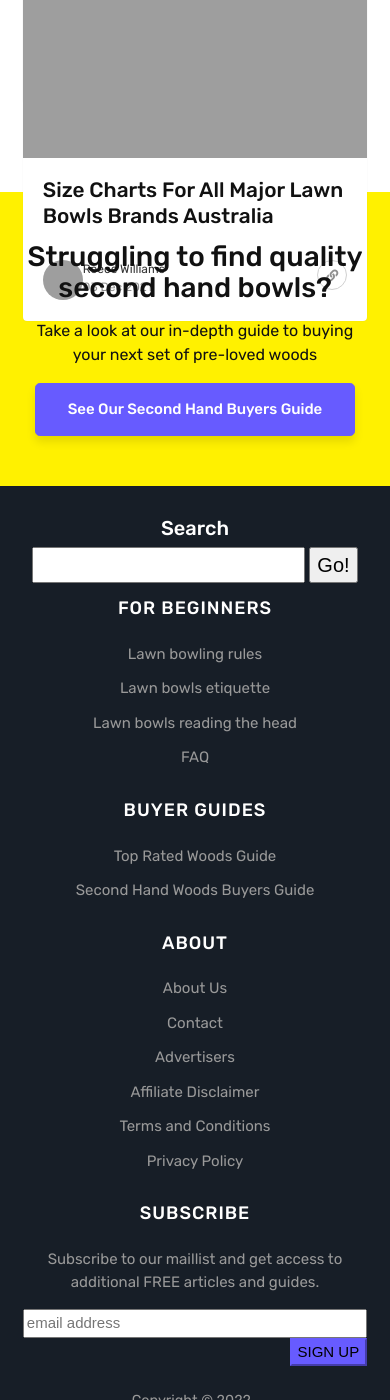
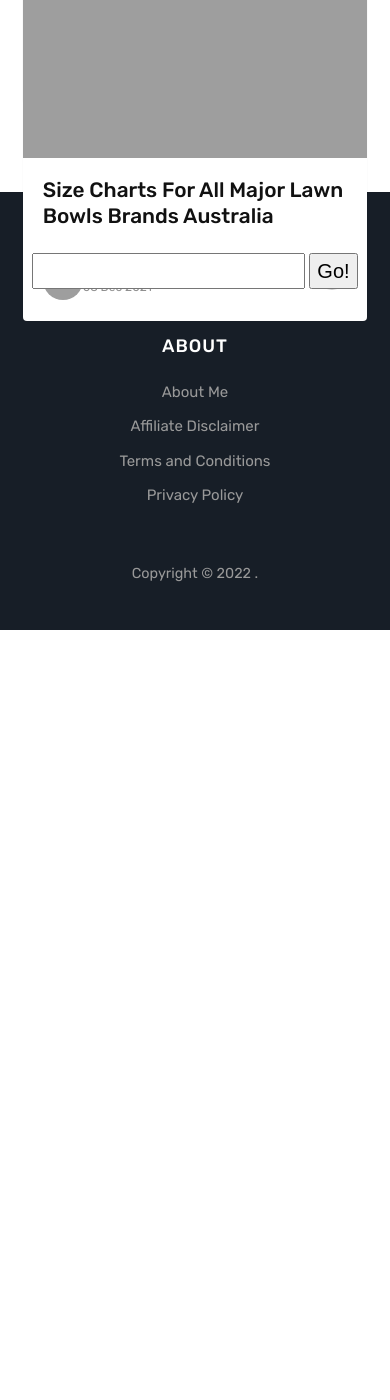
Before and after one commit to krussll/howtoplaysport, a Jekyll site: the page built from index.html, in a window 390 px wide and 1400 px high, scrolled down 7902 px. Built offline with Jekyll 4.4.1, drawn with Linux system fonts in a browser that asks for light colours; nearby versions of some CDN libraries; comment, search, counter and statistics services are not loaded; after the commit the page ends 8532 px from its top, so only the background shows below that; grey boxes are pictures that could not be loaded.

Commit message:
Update default.html

```diff
--- a/_layouts/default.html
+++ b/_layouts/default.html
@@ -102,20 +102,6 @@
 <div id="ezoic-pub-ad-placeholder-103"> </div>
 <!-- End Ezoic - bottom_of_page - bottom_of_page -->
 
-    <!-- Before Footer
-    ================================================== -->
-    <div class="beforefooter">
-        <div class="container">
-            <div class="row justify-content-center">
-                <div class="col-md-8">
-                    <h3>Struggling to find quality second hand bowls?</h3>
-                    <p>Take a look at our in-depth guide to buying your next set of pre-loved woods</p>
-                    <a class="btn btn-primary btn-lg" href="{{ site.baseurl }}/guide/second-hand-and-pre-loved-lawn-bowls">See Our Second Hand Buyers Guide</a>
-                </div>
-            </div>
-        </div>
-    </div>
-
     <!-- Begin Footer
     ================================================== -->
     <footer class="footer">
@@ -133,23 +119,11 @@
 
                 <div class="col-sm-3">
                   <div class="footer-widget">
-                    <h5 class="title">For Beginners</h5>
-                    <ul>
-                      <li><a target="blank" href="{{ site.baseurl }}/help/lawn-bowls-rules">Lawn bowling rules</a></li>
-                      <li><a target="blank" href="{{ site.baseurl }}/help/lawn-bowls-rules-and-etiquette">Lawn bowls etiquette</a></li>
-                      <li><a target="blank" href="{{ site.baseurl }}/help/lawn-bowls-how-to-read-the-head">Lawn bowls reading the head</a></li>
-                      <li><a target="blank" href="{{ site.baseurl }}/help/everything-you-wanted-to-know-about-lawn-bowls">FAQ</a></li>
-                    </ul>
                   </div>
                 </div>
 
                 <div class="col-sm-3">
                   <div class="footer-widget">
-                    <h5 class="title">Buyer Guides</h5>
-                    <ul>
-                      <li><a target="blank" href="{{ site.baseurl }}/guide/best-rated-bowls-for-leads">Top Rated Woods Guide</a></li>
-                      <li><a target="blank" href="{{ site.baseurl }}/guide/second-hand-and-pre-loved-lawn-bowls">Second Hand Woods Buyers Guide</a></li>
-                    </ul>
                   </div>
                 </div>
 
@@ -157,9 +131,7 @@
                 <div class="footer-widget">
                 <h5 class="title">About {{ site.name }}</h5>
                 <ul>
-                <li><a href="{{ site.baseurl }}/about-us">About Us</a></li>
-                <li><a href="{{ site.baseurl }}/contact" rel="nofollow">Contact</a></li>
-                <li><a href="{{ site.baseurl }}/advertisers" rel="nofollow">Advertisers</a></li>
+                <li><a href="{{ site.baseurl }}/about-us">About Me</a></li>
                 <li><a href="{{ site.baseurl }}/affiliate-disclaimer" rel="nofollow">Affiliate Disclaimer</a></li>
                 <li><a href="{{ site.baseurl }}/terms" rel="nofollow">Terms and Conditions</a></li>
                 <li><a href="{{ site.baseurl }}/privacy" rel="nofollow">Privacy Policy</a></li>
@@ -170,31 +142,6 @@
 
                 <div class="col-sm-3">
 			<div class="footer-widget">
-                		<h5 class="title">Subscribe</h5>
-
-				<p>
-					Subscribe to our maillist and get access to additional FREE articles and guides.
-				</p>
-				<!-- Begin Mailchimp Signup Form -->
-				<link href="//cdn-images.mailchimp.com/embedcode/slim-10_7.css" rel="stylesheet" type="text/css">
-				<style type="text/css">
-					#mc_embed_signup{clear:left; }
-					/* Add your own Mailchimp form style overrides in your site stylesheet or in this style block.
-					   We recommend moving this block and the preceding CSS link to the HEAD of your HTML file. */
-				</style>
-				<div id="mc_embed_signup">
-				<form action="https://jackhighbowls.us17.list-manage.com/subscribe/post?u=7d724106e0c8f1fbc63c0ec38&amp;id=f8f6d12bf4" method="post" id="mc-embedded-subscribe-form" name="mc-embedded-subscribe-form" class="validate" target="_blank" novalidate>
-				    <div id="mc_embed_signup_scroll">
-
-					<input type="email" value="" name="EMAIL" class="email" id="mce-EMAIL" placeholder="email address" required>
-				    <!-- real people should not fill this in and expect good things - do not remove this or risk form bot signups-->
-				    <div style="position: absolute; left: -5000px;" aria-hidden="true"><input type="text" name="b_7d724106e0c8f1fbc63c0ec38_f8f6d12bf4" tabindex="-1" value=""></div>
-				    <div class="clear"><input type="submit" value="SIGN UP" name="subscribe" id="mc-embedded-subscribe" class="button"></div>
-				    </div>
-				</form>
-				</div>
-
-				<!--End mc_embed_signup-->
 			</div>
                 </div>
             </div>
@@ -230,7 +177,6 @@
 <script type='text/javascript' src='{{ site.baseurl }}/assets/js/lazysizes.min.js' async></script>
 
 <script src="{{ site.baseurl }}/assets/js/theme.js"></script>
-<script async src="https://get.geojs.io/v1/ip/geo.js"></script>
 </body>
 
 </html>
```
